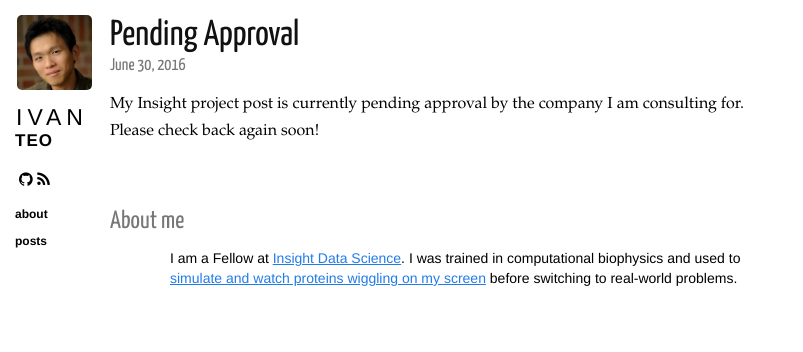
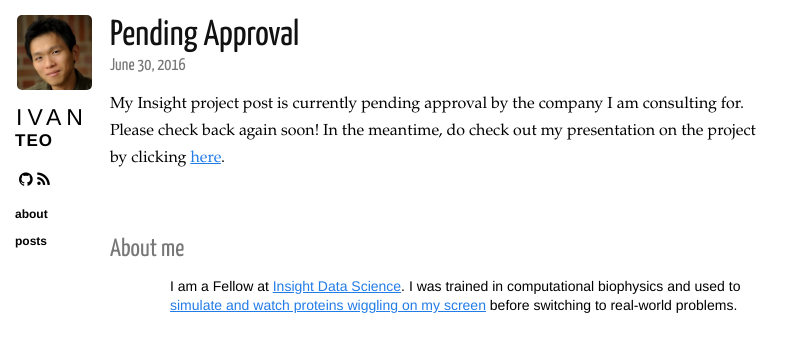
Before and after one commit to ivanteokh/ivanteokh.github.io, a Jekyll site: the page built from _posts/2016-06-22-insight.markdown, in a window 1280 px wide. Shown: the top 352 px of the page, without its empty margins (0-803 px from the left). Built offline with Jekyll 4.4.1, drawn with Linux system fonts in a browser that asks for light colours; nearby versions of some CDN libraries.

Commit message:
new post

```diff
--- a/_posts/2016-06-22-insight.markdown
+++ b/_posts/2016-06-22-insight.markdown
@@ -5,4 +5,4 @@ date:   2016-06-30 07:30:00 -0400
 #categories:
 ---
 
-My Insight project post is currently pending approval by the company I am consulting for. Please check back again soon!
+My Insight project post is currently pending approval by the company I am consulting for. Please check back again soon! In the meantime, do check out my presentation on the project by clicking <a href = "../images/presentation.pdf">here</a>.
```
